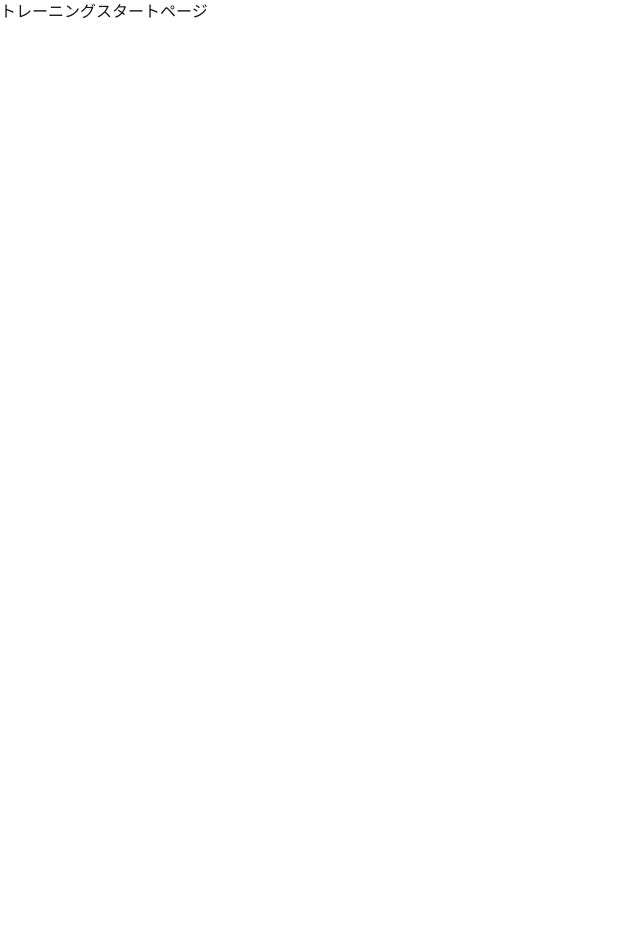
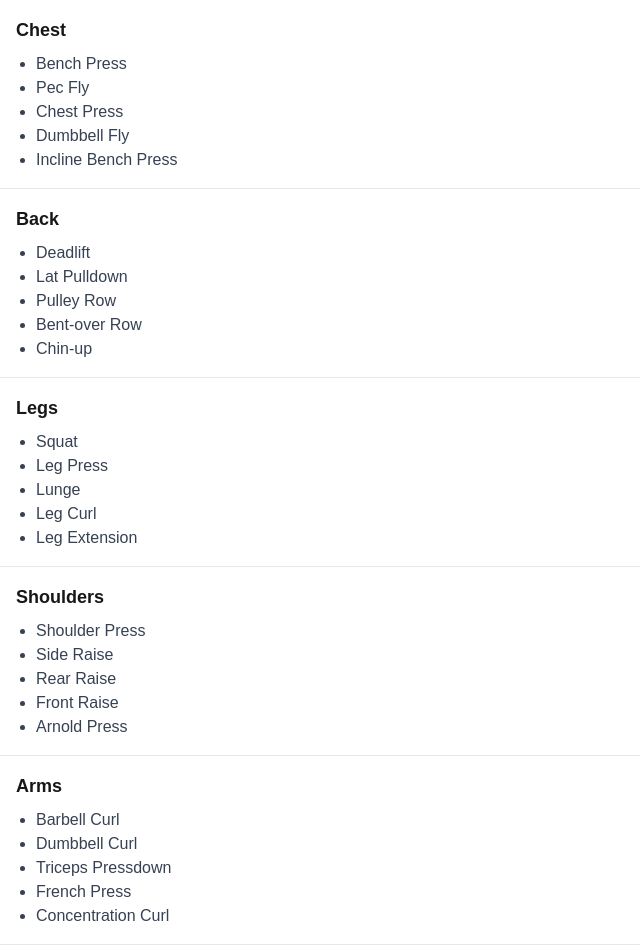
Before and after one commit to X13467980/watnow-SpringProject2025-frontend, a Next.js app: page /training in a window 1280 px wide. Shown: the top 952 px of the page, without its empty margins (0-640 px from the left). Before the commit the page ends 800 px from the top, so only its background shows below. Built offline with nearby package versions, Linux system fonts and the light colour scheme.

Commit message:
add MuscleGroupsAccordionコンポーネントでダミーデータの羅列

```diff
--- a/src/app/training/page.tsx
+++ b/src/app/training/page.tsx
@@ -1,8 +1,9 @@
-import React from 'react'
+import { MuscleGroupsAccordion } from '@/feature/Training/MuscleGroupsAccordion';
+import React from 'react';
 
 const page = () => {
   return (
-    <div>トレーニングスタートページ</div>
+    <MuscleGroupsAccordion />
   )
 }
 
--- /dev/null
+++ b/src/feature/Training/MuscleGroups.ts
@@ -0,0 +1,67 @@
+import { MuscleGroups } from "@/types/muscleGroups";
+
+// fetchとかもここでやると予想してここにダミー置いとくね
+export function getMuscleGroups(): MuscleGroups[] {
+  return [
+    {
+      name: "Chest",
+      exercises: [
+        "Bench Press",
+        "Pec Fly",
+        "Chest Press",
+        "Dumbbell Fly",
+        "Incline Bench Press",
+      ],
+    },
+    {
+      name: "Back",
+      exercises: [
+        "Deadlift",
+        "Lat Pulldown",
+        "Pulley Row",
+        "Bent-over Row",
+        "Chin-up",
+      ],
+    },
+    {
+      name: "Legs",
+      exercises: [
+        "Squat",
+        "Leg Press",
+        "Lunge",
+        "Leg Curl",
+        "Leg Extension",
+      ],
+    },
+    {
+      name: "Shoulders",
+      exercises: [
+        "Shoulder Press",
+        "Side Raise",
+        "Rear Raise",
+        "Front Raise",
+        "Arnold Press",
+      ],
+    },
+    {
+      name: "Arms",
+      exercises: [
+        "Barbell Curl",
+        "Dumbbell Curl",
+        "Triceps Pressdown",
+        "French Press",
+        "Concentration Curl",
+      ],
+    },
+    {
+      name: "Abs",
+      exercises: [
+        "Crunch",
+        "Leg Raise",
+        "Plank",
+        "Russian Twist",
+        "Sit-up",
+      ],
+    },
+  ];
+}
--- /dev/null
+++ b/src/feature/Training/MuscleGroupsAccordion.tsx
@@ -0,0 +1,23 @@
+'use client';
+import React from 'react';
+import { useMuscleGroups } from './useMuscleGroups';
+
+const MuscleGroupsAccordion = () => {
+  const groups = useMuscleGroups();
+  return (
+    <div>
+      {groups.map((group, index) => (
+        <div key={index} className="border-b border-gray-200 p-4">
+          <h2 className="text-lg font-semibold">{group.name}</h2>
+          <ul className="list-disc pl-5 mt-2">
+            {group.exercises.map((exercise, idx) => (
+              <li key={idx} className="text-gray-700">{exercise}</li>
+            ))}
+          </ul>
+        </div>
+      ))}
+    </div >
+  )
+}
+
+export { MuscleGroupsAccordion };
--- /dev/null
+++ b/src/feature/Training/useMuscleGroups.ts
@@ -0,0 +1,15 @@
+'use client';
+import { useState, useEffect } from "react";
+import { getMuscleGroups } from "./MuscleGroups";
+import { MuscleGroups } from "@/types/muscleGroups";
+
+export function useMuscleGroups(): MuscleGroups[] {
+  const [groups, setGroups] = useState<MuscleGroups[]>([]);
+
+  useEffect(() => {
+    const data = getMuscleGroups();
+    setGroups(data);
+  }, []);
+
+  return groups;
+}
--- /dev/null
+++ b/src/types/muscleGroups.ts
@@ -0,0 +1,4 @@
+export interface MuscleGroups {
+  name: string;
+  exercises: string[];
+};
```
